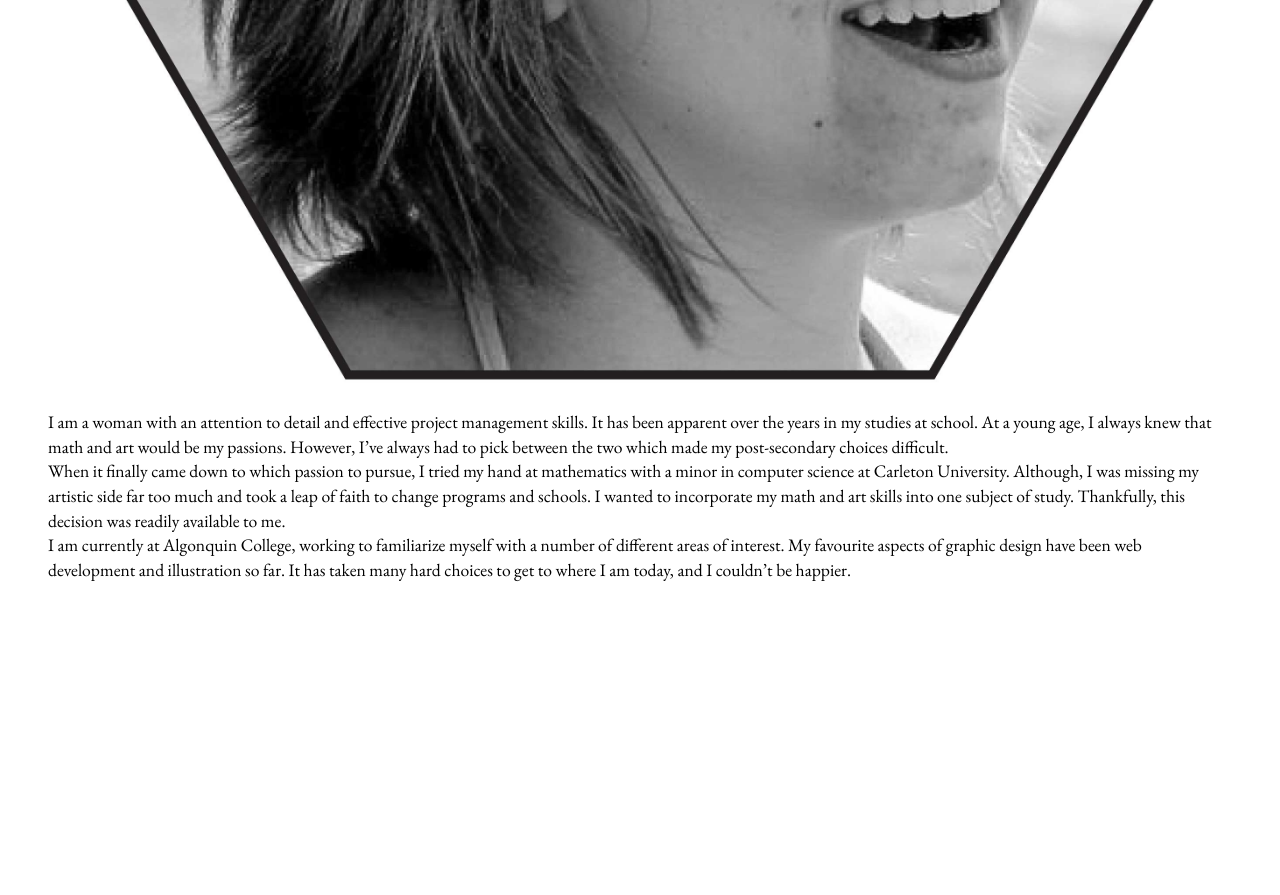
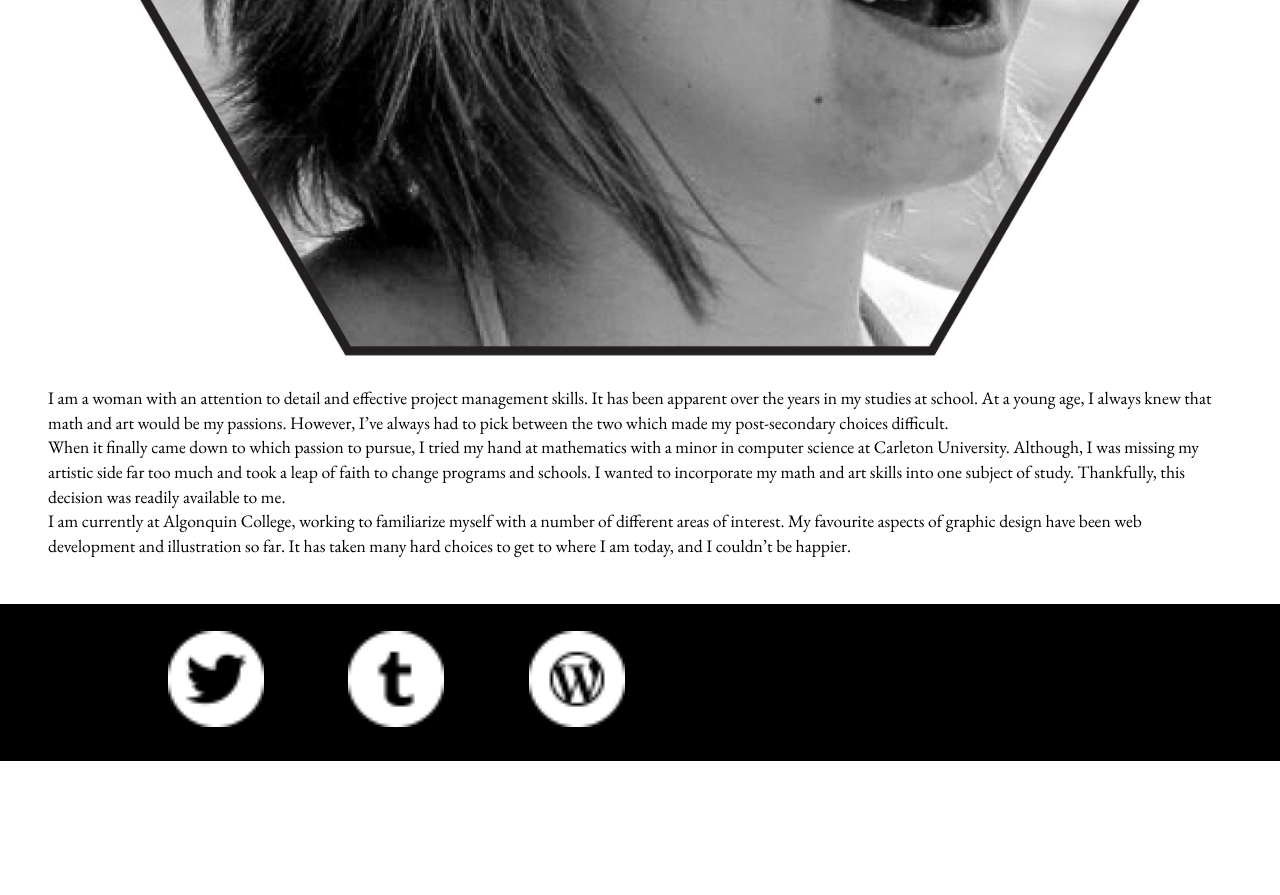
Before and after one commit to hldouglas/dsn1675-project-1, a plain HTML site: page index.html in a window 1280 px wide. Shown: the part 846-1741 px from the top of the page. After the commit the page ends 1607 px from the top, so only its background shows below. Drawn offline with nearby package versions, Linux system fonts and the light colour scheme.

Commit message:
Fixing media icons

```diff
--- a/css/main.css
+++ b/css/main.css
@@ -51,35 +51,34 @@ p {
 }
 
 footer {
-  padding: 52.5px 0;
+  padding: 3.25px 0;
   width: 100%;
+  background-color: black;
 }
 
-.behance {
-  display: block;
-  width: 78.67px;
-  height: 78.67px;
-  background-image: url("..images/behance.svg");
+ul.share-buttons {
+  list-style: none;
+  padding: 0;
 }
 
-.twitter {
-  display: block;
-  width: 78.67px;
-  height: 78.67px;
-  background-image: url("..images/twitter.svg");
+ul.share-buttons li {
+  display: inline;
 }
 
-.tumblr {
-  display: block;
-  width: 78.67px;
-  height: 78.67px;
-  background-image: url("..images/tumblr.svg");
+ul.share-buttons img {
+  width: 53.75px;
+  margin: 0 4.79px;
 }
 
 @media only screen and (min-width: 20em) {
 
   h1 {
     font-size: 2.5rem;
+  }
+
+  ul.share-buttons img {
+    width: 78.67px;
+    margin: 0 5.68px;
   }
 
 }
@@ -92,7 +91,12 @@ footer {
   }
 
   .wrapper {
-    margin: 48px;
+    margin: 24px 48px;
+  }
+
+  ul.share-buttons img {
+    width: 96px;
+    margin: 0 -40px 0 120px;
   }
 
 }
@@ -104,8 +108,24 @@ footer {
     line-height: 1.5;
   }
 
+  main img {
+    position: static;
+    display: block;
+    width: 50%;
+  }
+
+  p {
+    clear: both;
+    width: 50%;
+  }
+
   .wrapper {
-    margin: 228px;
+    margin: 28.5px 228px;
+  }
+
+  ul.share-buttons img {
+    width: 105.67px;
+    margin: 0 -215px 0 269.34px;
   }
 
 }
--- a/index.html
+++ b/index.html
@@ -36,13 +36,23 @@
       taken many hard choices to get to where I am today, and I couldn’t be
       happier.</p>
   </main>
+  </div>
 
   <footer>
-    <a href="#" class="behance"></a>
-    <a href="#" class="twitter"></a>
-    <a href="#" class="tumblr"></a>
+    <div class="wrapper">
+    <ul class="share-buttons">
+      <li><a href="https://twitter.com/NinjaMunchkin11"
+        target="_blank" title="Tweet"><img
+        src="images/flat_web_icon_set/inverted/Twitter.png"></a></li>
+      <li><a href="http://ninjamunchkin11.tumblr.com" target="_blank"
+        title="Post to Tumblr"><img
+        src="images/flat_web_icon_set/inverted/Tumblr.png"></a></li>
+      <li><a href="https://ninjamunchkin11.wordpress.com" target="_blank"
+        title="Publish on WordPress"><img
+        src="images/flat_web_icon_set/inverted/Wordpress.png"></a></li>
+    </ul>
+    </div>
   </footer>
-  </div>
 
 </body>
 </html>
```
Also changed, not shown: images/flat_web_icon_set/inverted/Tumblr.png (added), images/flat_web_icon_set/inverted/Twitter.png (added), images/flat_web_icon_set/inverted/Wordpress.png (added), 1 other file.
